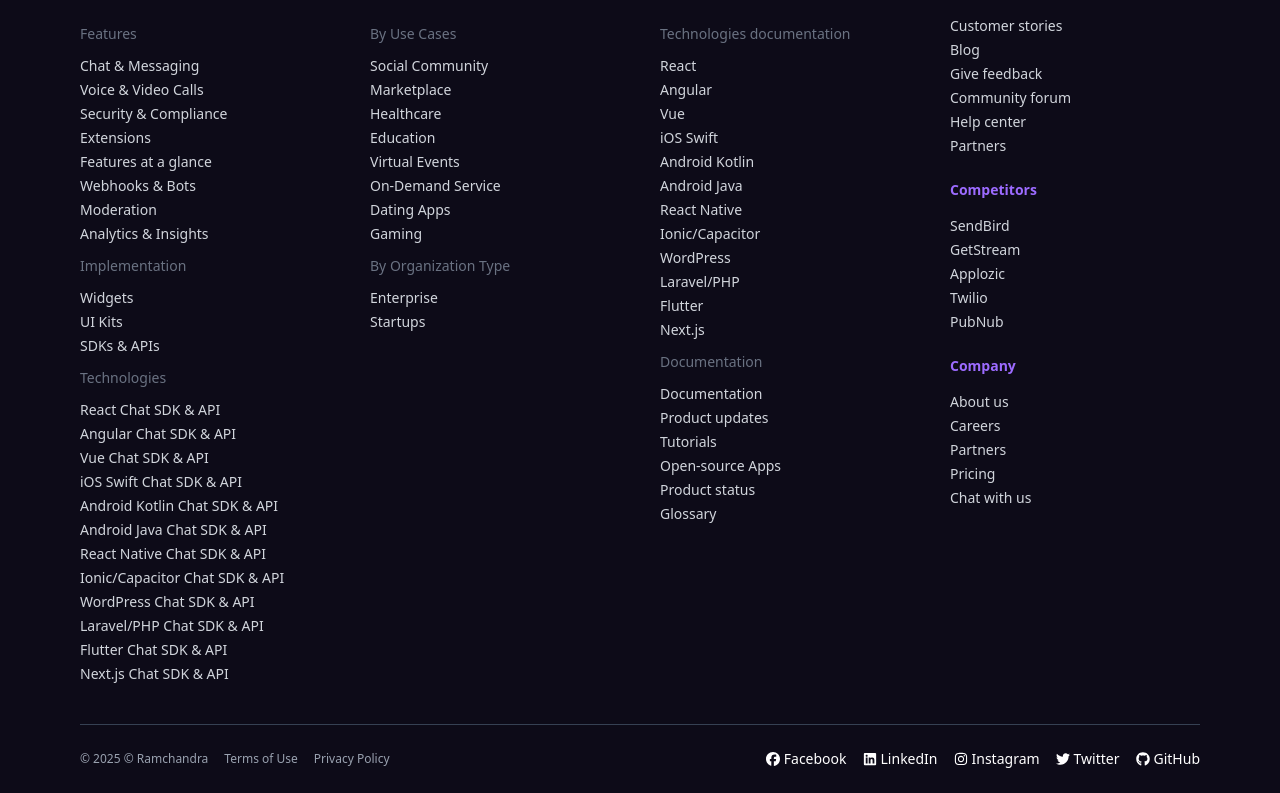
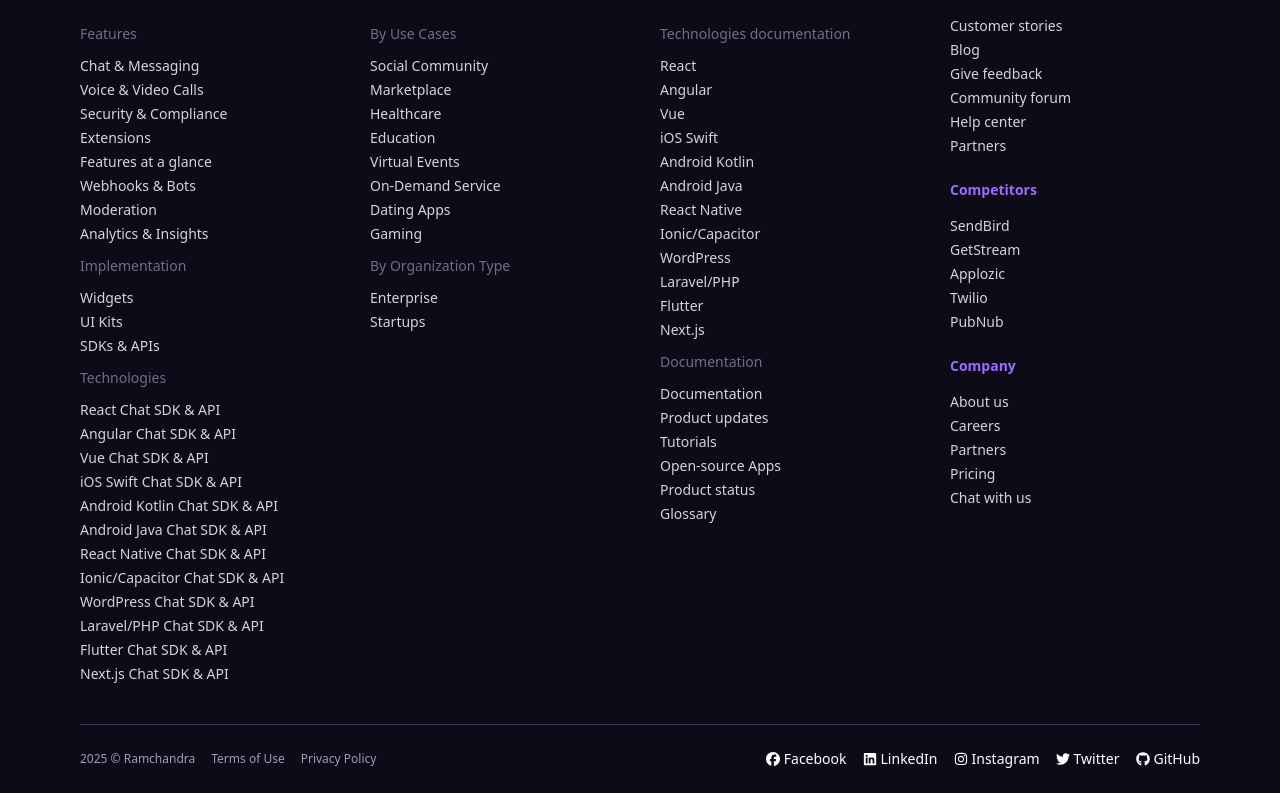
Before and after one commit to ramchandra-siddh/cometchat, a React (Vite) app: page / in a window 1280 px wide. Shown: the part 3147-3940 px from the top of the page. Built offline with nearby package versions, Linux system fonts and the light colour scheme.

Commit message:
Fix Pic Issues

```diff
--- a/src/components/Footer.jsx
+++ b/src/components/Footer.jsx
@@ -285,7 +285,7 @@
       {/* ----- Footer Bottom ----- */}
       <div className="flex flex-col-reverse md:flex-row justify-between items-center text-gray-400 text-xs mt-6 gap-4">
         <div className="flex  md:flex-row items-center gap-4">
-          <p>© 2025 © Ramchandra</p>
+          <p>2025 © Ramchandra</p>
           <ul className="flex gap-4">
             <li>Terms of Use</li>
             <li>Privacy Policy</li>
```
